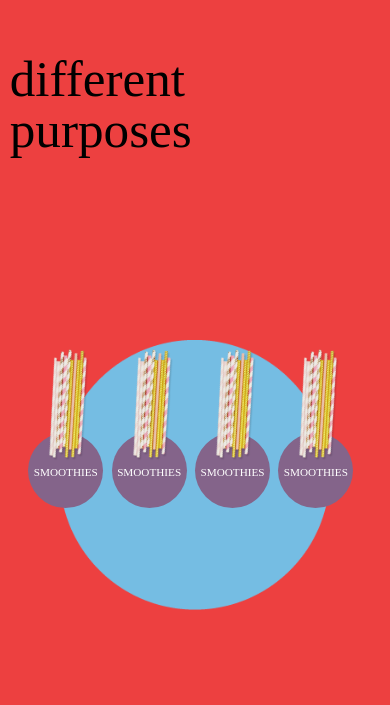
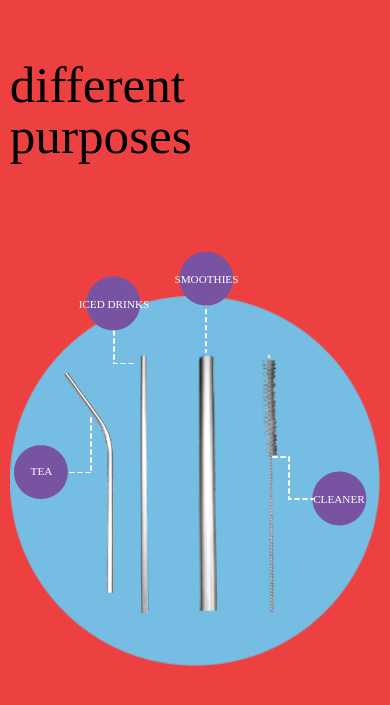
Before and after one commit to creative-function/strawsTemplate, a website: page about.html in a window 390 px wide. Shown: the part 833-1538 px from the top of the page. Drawn offline with Linux system fonts and the light colour scheme.

Commit message:
aboutUs grid complete
complete for mobile only, needs CSS

```diff
--- a/about.html
+++ b/about.html
@@ -71,30 +71,34 @@
                 <div class="wrapStraws">
                     <div class="straw straw_one">
                         <div class="strawHover">
-                                <p class="hoverTxt">SMOOTHIES</p>
+                                <p class="hoverTxt txt_1">TEA</p>
+                                <img class="hvrImg hvr_1" src="dist/img/hvr_1.png">
                             </div>
-                        <img class="strawImg" src="dist/img/straws2.png">
+                        <img class="strawImg img_1" src="dist/img/strw_1.png">
 
                     </div>
                     <div class="straw straw_two">
                         <div class="strawHover">
-                                <p class="hoverTxt">SMOOTHIES</p>
+                                <p class="hoverTxt txt_2">ICED DRINKS</p>
+                                <img class="hvrImg hvr_2" src="dist/img/hvr_2.png">
                             </div>
-                        <img class="strawImg" src="dist/img/straws2.png">
+                        <img class="strawImg img_2" src="dist/img/strw_2.png">
 
                     </div>
                     <div class="straw straw_three">
                         <div class="strawHover">
-                            <p class="hoverTxt">SMOOTHIES</p>
+                            <p class="hoverTxt txt_3">SMOOTHIES</p>
+                            <img class="hvrImg hvr_3" src="dist/img/hvr_3.png">
                         </div>
 
-                        <img class="strawImg" src="dist/img/straws2.png">
+                        <img class="strawImg img_3" src="dist/img/strw_3.png">
                     </div>
                     <div class="straw straw_four">
                         <div class="strawHover">
-                                <p class="hoverTxt">SMOOTHIES</p>
-                            </div>
-                        <img class="strawImg" src="dist/img/straws2.png">
+                                <p class="hoverTxt txt_4">CLEANER</p>
+                                <img class="hvrImg hvr_4" src="dist/img/hvr_4.png">
+                        </div>
+                        <img class="strawImg img_4" src="dist/img/strw_4.png">
 
                     </div>
                 </div>
--- a/src/scss/main.scss
+++ b/src/scss/main.scss
@@ -55,8 +55,49 @@ body {
 section#nav-top{
 	position: relative;
 	z-index: 999;
+
+	h1{
+		font-size: 3em;
+	}
+
+	.hamburger-menu{
+		width:15%;
+		height: 50px;
+		//background-color: yellow;
+		position: absolute;
+		top:25%;
+		right:2%;
+		display: flex;
+		flex-direction: row;
+		justify-content: space-evenly;
+
+		h2{
+			font-size: 1.2em;
+			color:white;
+			align-self: center;
+		}
+
+		.menu_bttn{
+			width: 28%;
+			height: 37px;
+			display:flex;
+			flex-direction: row;
+			flex-wrap: wrap;
+			justify-content: space-between;
+
+			.bttn_circ{
+				width:15px;
+				height: 15px;
+				background-color: white;
+
+			}
+		}
+
+	}
+
 	ul{
-		display:flex;
+
+		display:none;
 		flex-direction: row;
 		justify-content: flex-end;
 
@@ -75,7 +116,13 @@ section#hero{
 	margin: 0 auto;
 	@media#{$tablet}{
 		max-width: none;
+		min-height: 50vh;
 	}
+	@media#{$desktop}{
+		max-width: none;
+		min-height: 100vh;
+	}
+
 
 	#hero-wrapper{
 		position: absolute;
@@ -161,16 +208,6 @@ section#hero{
 				border: 2px solid white;
 			}
 
-			.hamburger-menu{
-				display: none;
-				float:right;
-				margin:20px;
-
-				h2{
-					color:white;
-				}
-
-			}
 		}
 
 
@@ -390,30 +427,32 @@ section#diagram{
 	margin:0 auto;
 	background-image: url("/dist/img/circle_b.png");
 	background-repeat: no-repeat;
-	background-size: 73%;
+	background-size: contain;
 	background-position: center;
 	position: relative;
 	.diagramWrapper{
 		position:absolute;
 		top:35%;
-		width:100%;
+		width:90%;
 		@media#{$tablet}{
 			top:20%;
 		}
 		.wrapStraws{
 			display:flex;
 			flex-direction: row;
-			width:90%;
+			width:75%;
 			margin:0 auto;
+
 			.straw{
-				width:25%;
+				width:15%;
+				margin: 0 auto;
 				position: relative;
+
 				.strawHover{
 					display:block;
 					width:75px;
 					height:75px;
-					background-color:rgb(132, 100, 138);
-					border-radius:50%;
+					//background-color: rgba(255, 255, 0,.5);
 					position: absolute;
 
 					@media#{$tablet}{
@@ -425,18 +464,74 @@ section#diagram{
 						text-align: center;
 						color:white;
 						position: relative;
-						top:45%;
+						z-index: 999;
 					}
-				}
-				.strawHover:nth-of-type(odd){
-					bottom:-35%;
+
+					.txt_1{
+						top:112px;
+						left:-60px;
+					}
+
+					.txt_2{
+						top:-55px;
+						right:50px;
+					}
+
+
+					.txt_3{
+						top:-80px;
+						right:20px;
+					}
+
+					.txt_4{
+						bottom:-140px;
+						left:50px;
+					}
+
+					.hvrImg{
+						position: relative;
+
+					}
+					.hvr_1{
+						top:50px;
+						left:-50px;
+					}
+					.hvr_2{
+						top:-90px;
+						left:-40px;
+					}
+					.hvr_3{
+						top:-115px;
+						left:-10px;
+					}
+					.hvr_4{
+
+						top:90px;
+						right:-20px;
+					}
 				}
 
 				.strawImg{
-					width:100%;
-					transform:rotate(-25deg);
+					display: block;
+					margin: 0 auto;
+					width: auto;
 				}
 
+				.img_1{
+					width:auto;
+				}
+
+				.img_2{
+					width:26.5%;
+				}
+
+				.img_3{
+					width:57%;
+				}
+
+				.img_4{
+					width:43.5%;
+				}
 			}
 
 
```
Also changed, not shown: index.html (+11 -14 lines), dist/css/main.css, dist/img/hvr_1.png (added), dist/img/hvr_2.png (added), dist/img/hvr_3.png (added), dist/img/hvr_4.png (added), dist/img/strw_1.png (added), dist/img/strw_2.png (added), dist/img/strw_3.png (added), dist/img/strw_4.png (added), src/img/hvr_1.png (added), src/img/hvr_2.png (added), src/img/hvr_3.png (added), src/img/hvr_4.png (added), 4 more files, 1 other file.
